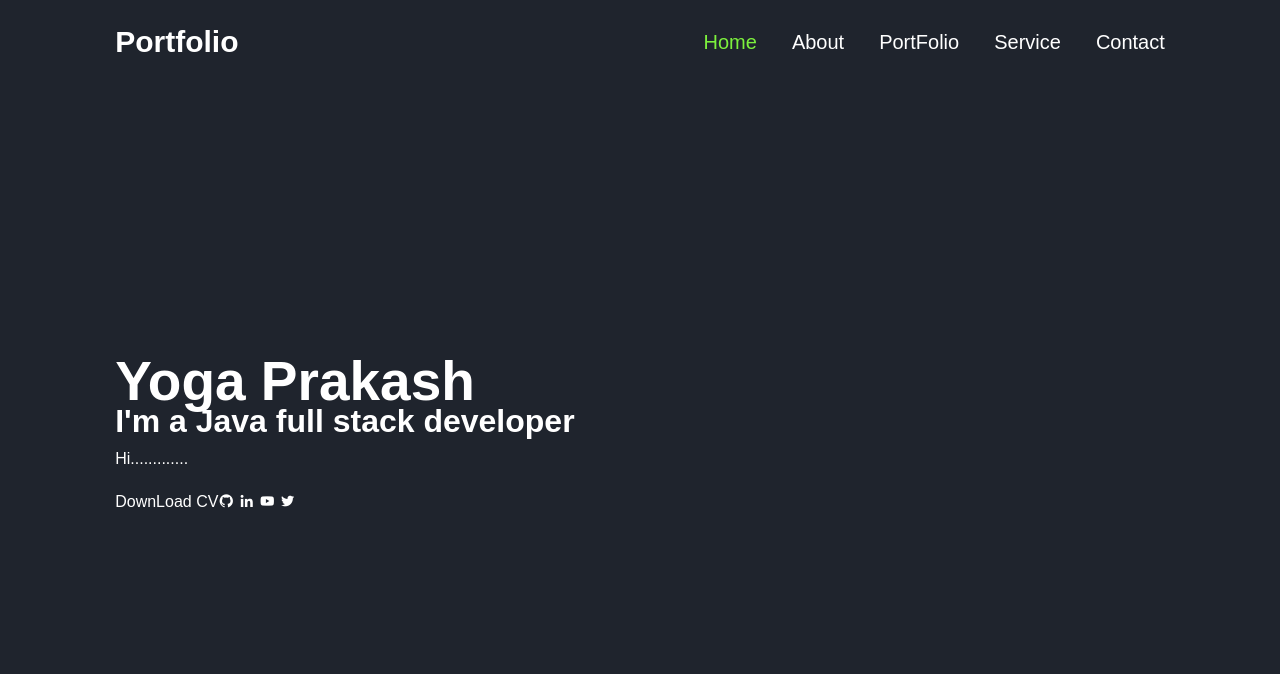
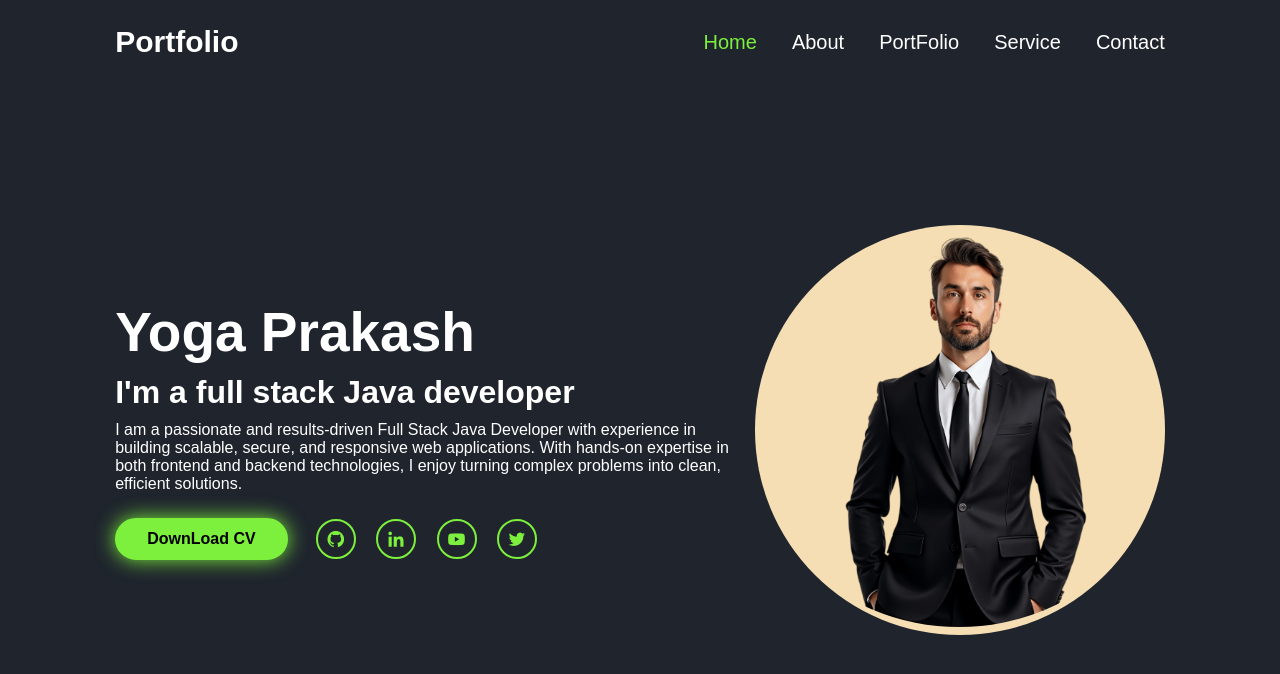
Before and after one commit to YogaPrakashA/BasicJavaScript, a plain HTML site: page BasicJavaScript/PortfolioProject/portFolio.html in a window 1280 px wide. Drawn offline with nearby package versions, Linux system fonts and the light colour scheme.

Commit message:
first portFolio project completed

```diff
--- a/BasicJavaScript/PortfolioProject/portFolio.css
+++ b/BasicJavaScript/PortfolioProject/portFolio.css
@@ -55,7 +55,7 @@ a {
     color: #7cf03d;
 }
 
-.home{
+.home {
     display: flex;
     align-items: center;
     height: 100vh;
@@ -63,21 +63,94 @@ a {
     color: #fff;
 }
 
-.home-info h1{
+.home-info h1 {
     font-size: 55px;
 }
 
-.home-info h2{
+.home-info h2 {
     font-size: 32px;
-    margin-top: -10px;
+    margin-top: 10px;
 }
 
-.home-info p{
+.home-info p {
     font-size: 16px;
     margin: 10px 0 25px;
 }
 
-.home-info .btn-sci{
+.home-info .btn-sci {
     display: flex;
     align-items: center;
 }
+
+.btn {
+    display: inline-block;
+    padding: 10px 30px;
+    background: #7cf03d;
+    border: 2px solid #7cf03d;
+    border-radius: 40px;
+    font-size: 16px;
+    color: black;
+    font-weight: 600;
+    transition: .5s;
+    box-shadow: 0 0 20px #7cf03d;
+
+}
+
+.btn:hover {
+    background-color: transparent;
+    color: #7cf03d;
+    box-shadow: 0 0 20px #7cf03d;
+
+}
+
+.home-info .btn-sci .sci {
+    margin-left: 20px;
+}
+
+.home-info .btn-sci .sci a {
+    display: inline-flex;
+    padding: 8px;
+    border: 2px solid #7cf03d;
+    border-radius: 50%;
+    font-size: 20px;
+    color: #7cf03d;
+    margin: 0 8px;
+    transition: .5s;
+}
+
+.home-info .btn-sci .sci a:hover {
+    background: #7cf03d;
+    color: black;
+    box-shadow: 0 0 10px #7cf03d;
+}
+
+.home-img .img-box {
+    width: 32vw;
+    height: 32vw;
+    background: wheat;
+    border-radius: 50%;
+    padding: 10px;
+}
+
+.home-img .img-box .img-item {
+    position: relative;
+    width: 115%;
+    height: 115%;
+    border-radius: 50%;
+    display: flex;
+    right: 30px;
+    bottom: 56px;
+    justify-content: center;
+    overflow: hidden;
+
+}
+
+.home-img .img-box .img-item img {
+    position: absolute;
+    width: 100%;
+    height: 100%;
+    top: 30px;
+    display: block;
+    width: 85%;
+    object-fit: cover;
+}
--- a/BasicJavaScript/PortfolioProject/portFolio.html
+++ b/BasicJavaScript/PortfolioProject/portFolio.html
@@ -21,20 +21,29 @@
     <section class="home">
         <div class="home-info">
             <h1>Yoga Prakash </h1>
-            <h2>I'm a Java full stack developer</h2>
-            <p>Hi.............</p>
+            <h2>I'm a full stack Java developer</h2>
+            <p>I am a passionate and results-driven Full Stack Java Developer with experience in building scalable,
+                secure, and responsive web applications. With hands-on expertise in both frontend and backend
+                technologies, I enjoy turning complex problems into clean, efficient solutions.</p>
             <div class="btn-sci">
-                <a href="#" class="btn-sci">DownLoad CV</a>
+                <a href="#" class="btn">DownLoad CV</a>
                 <div class="sci">
                     <a href="#"><i class='bx bxl-github'></i></a>
                     <a href="#"><i class='bx bxl-linkedin'></i></a>
-                    <a href="#"><i class='bx bxl-youtube' ></i></a>
+                    <a href="#"><i class='bx bxl-youtube'></i></a>
                     <a href="#"><i class='bx bxl-twitter'></i></a>
                 </div>
             </div>
 
 
         </div>
+        <div class="home-img">
+            <div class="img-box">
+                <div class="img-item">
+                    <img src="picture.png" alt="">
+                </div>
+            </div>
+        </div>
     </section>
 </body>
 
```
Also changed, not shown: BasicJavaScript/PortfolioProject/picture.png (added).
